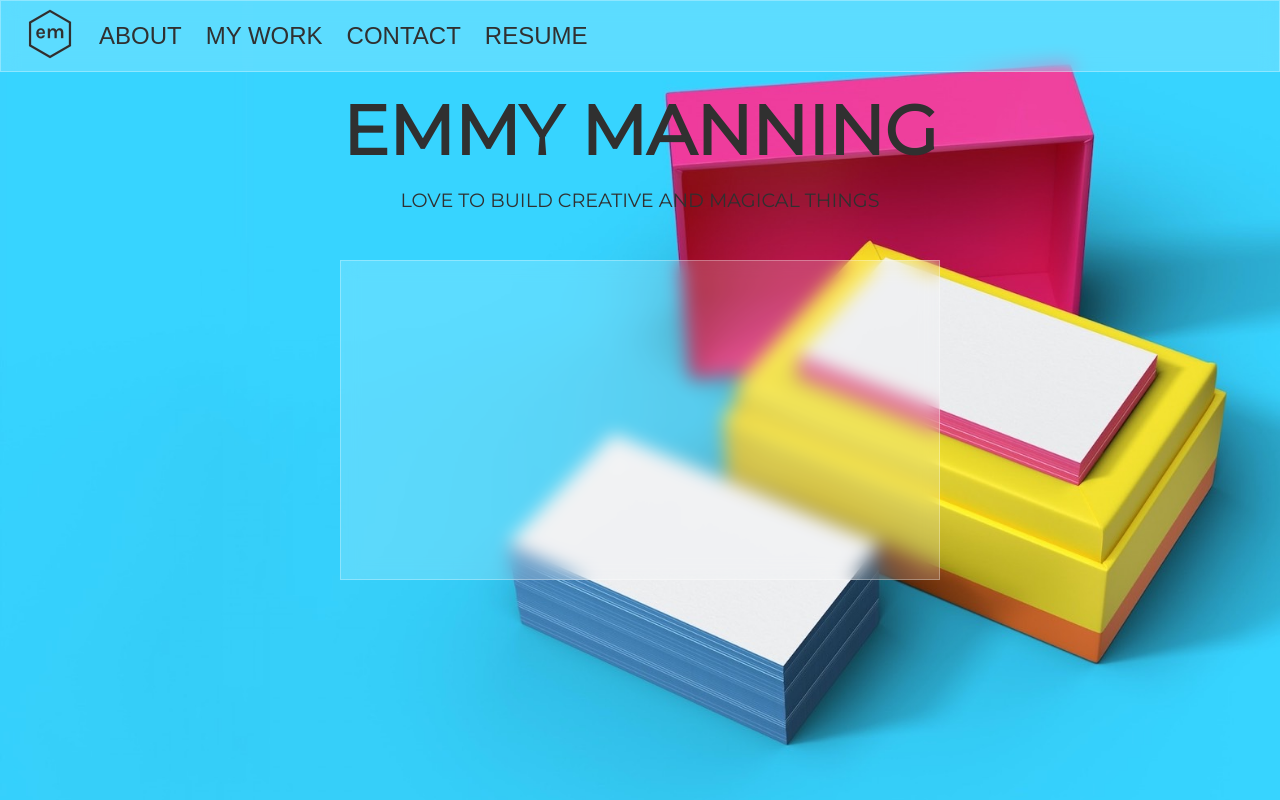
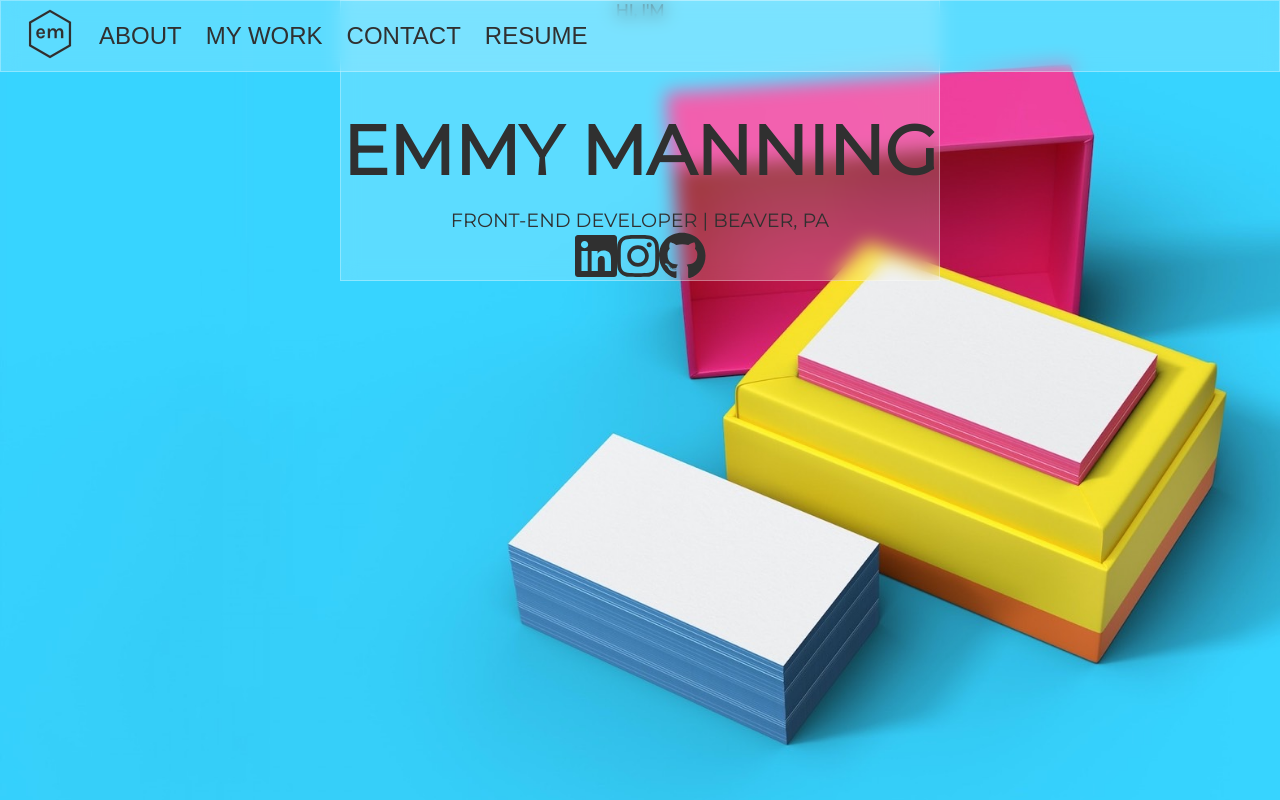
Before and after one commit to eobcre/ng-app, an Angular app: page / in a window 1280 px wide. Shown: the top 800 px of the page. Built offline with nearby package versions, Linux system fonts and the light colour scheme.

Commit message:
layout fixed

```diff
--- a/src/app/components/home/home.component.html
+++ b/src/app/components/home/home.component.html
@@ -1,8 +1,43 @@
 <div class="home-container">
   <app-header></app-header>
   <div class="home-inner">
-    <h1>Emmy Manning</h1>
-    <p>Love to build creative and magical things</p>
+    <div class="my-card glass">
+      <h4>Hi, I'm</h4>
+      <h1>Emmy Manning</h1>
+      <p>Front-end Developer | Beaver, PA</p>
+      <div class="icon-container">
+        <a
+          href="https://www.linkedin.com/in/emmymanning/"
+          target="_blank"
+          rel="noopener noreferrer"
+        >
+          <fa-icon
+            [icon]="faLinkedin"
+            size="3x"
+            class="icon-linkedin"
+          ></fa-icon>
+        </a>
+
+        <a
+          href="https://www.instagram.com/emanning.dev/"
+          target="_blank"
+          rel="noopener noreferrer"
+        >
+          <fa-icon
+            [icon]="faInstagram"
+            size="3x"
+            class="icon-instagram"
+          ></fa-icon>
+        </a>
+
+        <a
+          href="https://github.com/eobcre"
+          target="_blank"
+          rel="noopener noreferrer"
+        >
+          <fa-icon [icon]="faGithub" size="3x" class="icon-github"></fa-icon>
+        </a>
+      </div>
+    </div>
   </div>
-  <div class="card glass"></div>
 </div>
```
